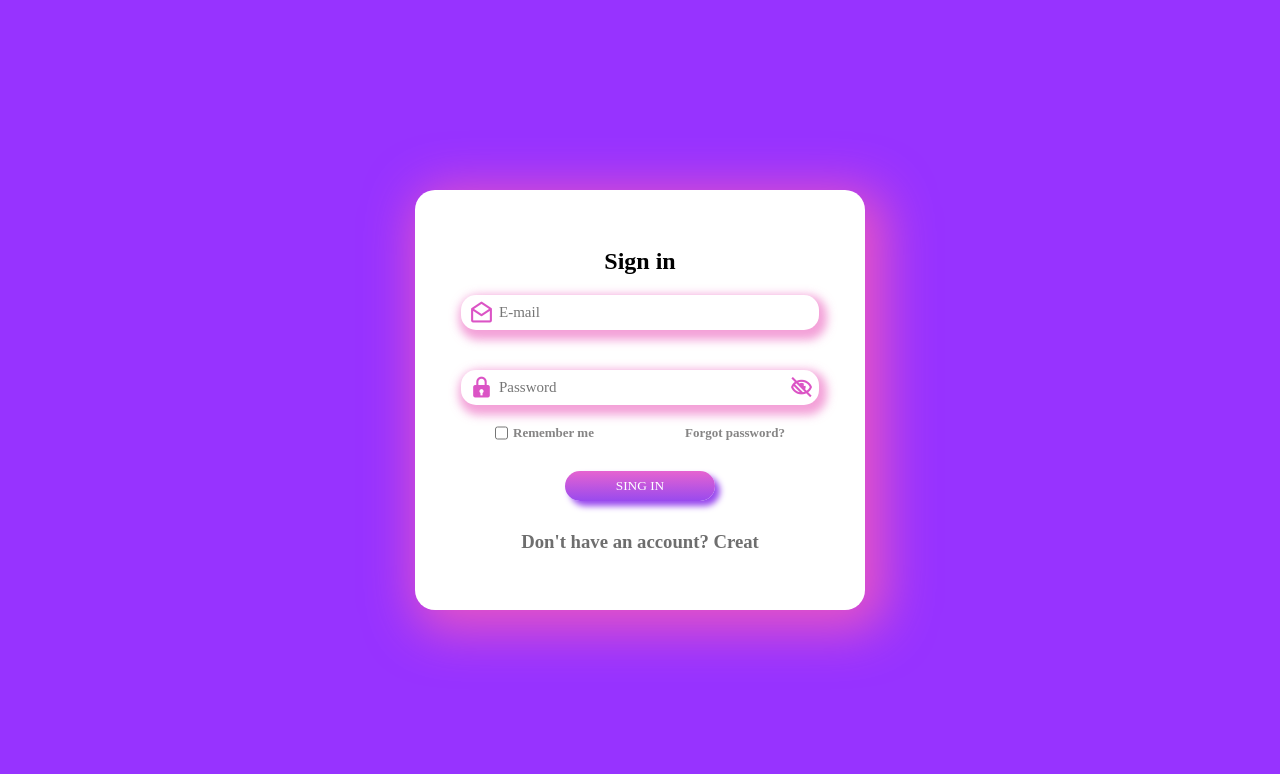
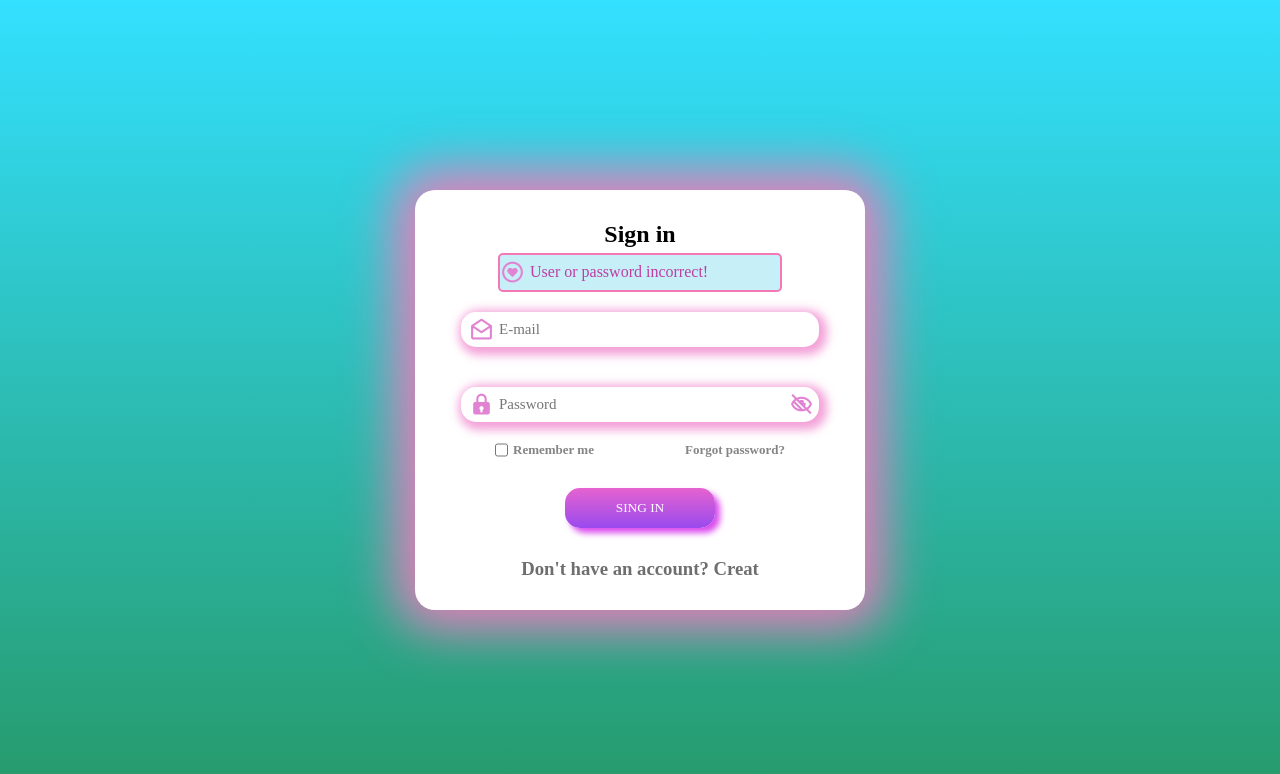
Before and after one commit to IngridMolinaa/frameworks-2023, an Angular app in the folder my-app/: page / in a window 1280 px wide. Both pictures are taken after a click on the button "SING IN". Shown: the top 774 px of the page. Built offline with nearby package versions, Linux system fonts and the light colour scheme; a web font is replaced by a local one.

Commit message:
login pronto

```diff
--- a/my-app/src/app/components/login/login.component.css
+++ b/my-app/src/app/components/login/login.component.css
@@ -6,7 +6,7 @@
 
 }
 .container {
-    background: #9733ff;
+    background: linear-gradient(#33e0ff, rgb(38, 153, 105));
     height: 100vh;
     display: flex;
     justify-content: center;
@@ -17,10 +17,10 @@
 }
 
 .login {
-    background: #fff;
+    background:  #fff;
     width: 450px;
     height: 420px;
-    box-shadow: 10px 10px 50px 10px rgb(233, 85, 196);
+    box-shadow: 0px 0px 50px 20px rgb(230, 126, 186);
     border-radius: 20px;
     display: flex;
     flex-direction: column;
@@ -31,7 +31,7 @@
 }
 
 .input {
-    box-shadow: 3px 5px 10px 5px rgba(235, 95, 188, 0.589);
+    box-shadow: 3px 3px 10px 5px rgba(235, 95, 188, 0.589);
     width: 350px;
     height: 35px;
     border-radius: 15px;
@@ -48,11 +48,12 @@
     border: none;
     outline: none;
     margin-left: 5px;
+    background: transparent;
 }
 
 i {
     font-size: 25px;
-    color:rgb(219, 84, 197);
+    color:rgb(226, 130, 210);
 
 
 }
@@ -81,11 +82,36 @@ h4 {
 
 button {
     width: 150px;
-    height: 30px;
+    height: 40px;
     border-radius: 15px;
     margin: 30px;
     background: linear-gradient(#e663d0, #994aee);
     border: 0;
     color: #fff;
-    box-shadow: 5px 5px 6px  #994aee;
+    box-shadow: 5px 5px 6px  #db4aee;
+    cursor: pointer;
 }
+
+button:hover {
+    filter: brightness(125%);
+
+
+}
+
+.error {
+    border: 2px solid rgb(243, 120, 181);
+    margin-top: 5px;
+    width: 280px;
+    height: 35px;
+    background: rgb(198, 239, 247);
+    border-radius: 5px;
+    display: flex;
+    align-items: center;
+    color: rgb(190, 62, 163);
+
+}
+
+.error i {
+    margin-right: 5px;
+
+}
--- a/my-app/src/app/components/login/login.component.html
+++ b/my-app/src/app/components/login/login.component.html
@@ -1,14 +1,23 @@
     <div class="container">
     <div class="login">
         <h2>Sign in</h2>
+
+        <div *ngIf="isError" class="error">
+            <i class='bx bx-heart-circle' ></i>
+            <span>User or password incorrect!</span>
+
+
+        </div>
+
     <div class="input">
         <i class='bx bx-envelope-open'></i>
         <input type="text" name="email" id="email" placeholder="E-mail">
 
     </div>
+
     <div class="input">
         <i class='bx bxs-lock' ></i>
-        <input type="text" name="password" id="password" placeholder="Password">
+        <input type="password" name="password" id="password" placeholder="Password">
         <i class='bx bx-low-vision' ></i>
     </div>
 
@@ -19,7 +28,7 @@
     </div>
         <h4>Forgot password?</h4>
     </div>
-        <button>SING IN</button>
+        <button (click)="login()">SING IN</button>
         <h3>Don't have an account? Creat</h3>
     </div>
 
--- a/my-app/src/app/components/login/login.component.ts
+++ b/my-app/src/app/components/login/login.component.ts
@@ -6,5 +6,10 @@ import { Component } from '@angular/core';
   styleUrls: ['./login.component.css']
 })
 export class LoginComponent {
+  isError = false;
+
+  login (){
+    this.isError = true;
+  }
 
 }
```
